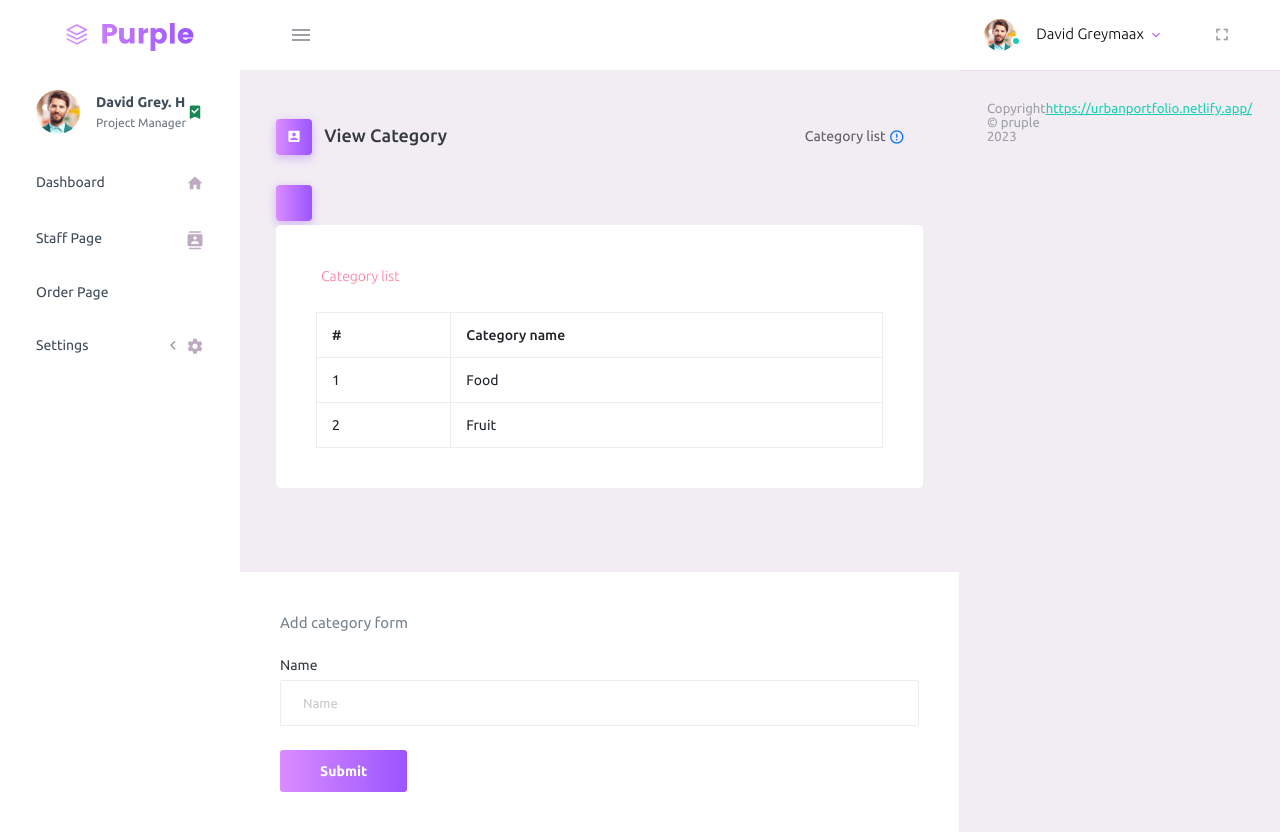
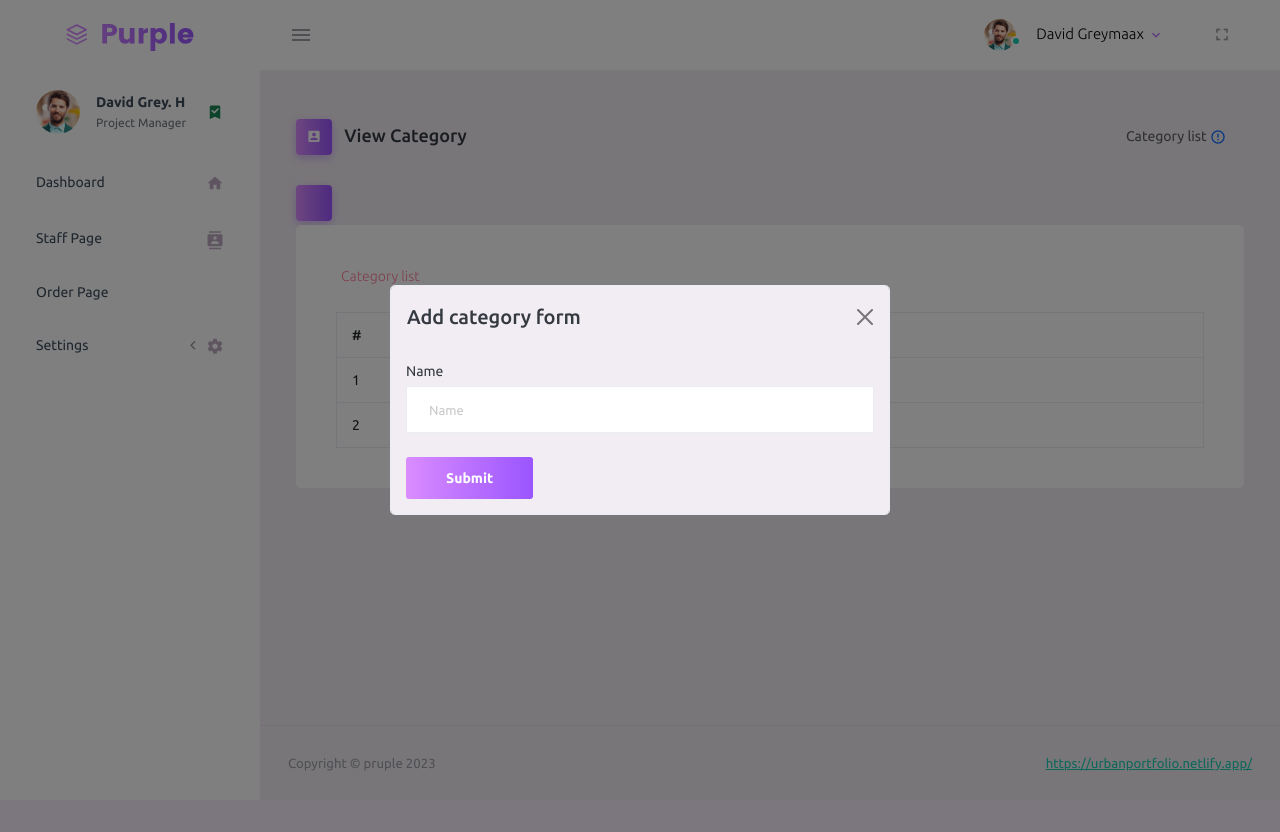
Before and after one commit to urbain32/App-inventory, a Django app: page /category/ in a window 1280 px wide, after a click that opens the changed part. After the commit the page ends 771 px from the top, so only its background shows below. Run offline with Django 4.2, Linux system fonts and the light colour scheme; some libraries are stand-ins or nearby versions.

Commit message:
this is te modal for adding

```diff
--- a/templates/dashboard/category/add.html
+++ b/templates/dashboard/category/add.html
@@ -1,6 +1,26 @@
-<div class="card">
-    <div class="card-body">
-      <p class="card-description">Add category form</p>
+{% block content %}
+<!-- Modal -->
+<div
+  class="modal fade"
+  id="exampleModal"
+  tabindex="-1"
+  aria-labelledby="exampleModalLabel"
+  aria-hidden="true"
+>
+  <div class="modal-dialog modal-dialog-centered">
+    <div class="modal-content">
+      <div class="modal-header">
+        <h1 class="modal-title fs-5" id="exampleModalLabel">
+          Add category form
+        </h1>
+        <button
+          type="button"
+          class="btn-close"
+          data-bs-dismiss="modal"
+          aria-label="Close"
+        ></button>
+      </div>
+      <div class="modal-body">
         <form class="forms-sample">
           <div class="form-group">
             <label for="exampleInputUsername1">Name</label>
@@ -18,3 +38,5 @@
       </div>
     </div>
   </div>
+</div>
+{% endblock %}
```
Lines whose indentation alone changed are shown as unchanged.
